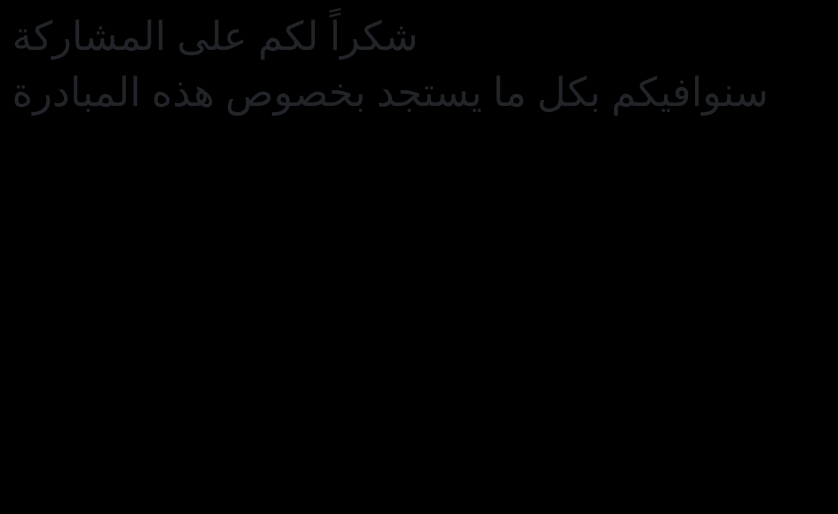
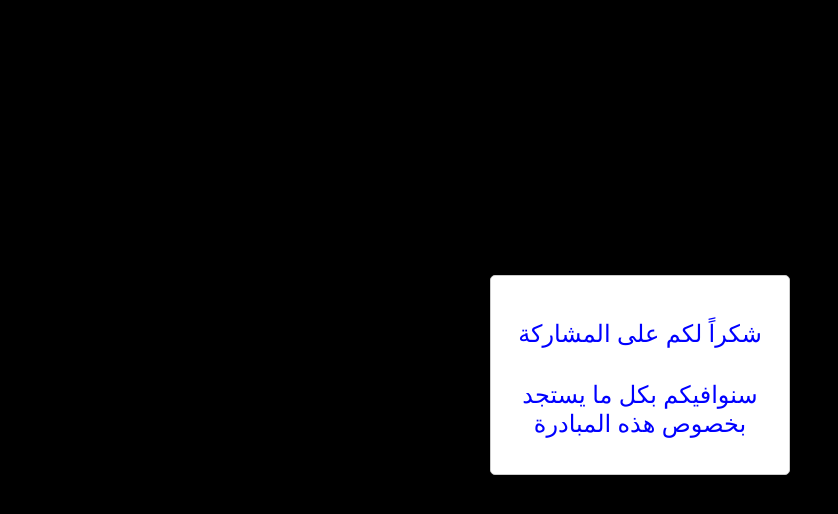
Before and after one commit to SamerSenbol/surveyApp, a PHP site: page /Thanks.php in a window 1280 px wide. Shown: the top 514 px of the page, without its empty margins (0-838 px from the left). Run offline with PHP 8.4, Linux system fonts and the light colour scheme; some libraries are stand-ins or nearby versions.

Commit message:
Adding thanks page.

```diff
--- a/Thanks.php
+++ b/Thanks.php
@@ -3,9 +3,9 @@ include "./includes/html-start.php";
 ?>
 
 <div class="row">
-    <div class="col thanks">
-        <h1>شكراً لكم على المشاركة</h1>
-        <h1>سنوافيكم بكل ما يستجد بخصوص هذه المبادرة</h1>
+    <div class="col-12 thanks">
+        <br><h4>شكراً لكم على المشاركة</h4><br>
+        <h4>سنوافيكم بكل ما يستجد بخصوص هذه المبادرة</h4>
     </div>
 </div>
 
--- a/style.css
+++ b/style.css
@@ -68,6 +68,22 @@ footer h5{
     border-color:white;
     padding: 4px;
 }
+
+.thanks{
+    color: blue;
+    text-align: center;
+    background-color: #FFF;
+    border: 1px solid #CCC;
+    padding: 20px;
+    width: 300px;
+    height: 200px;
+    left: 50%;
+    position: fixed;
+    margin-left: -150px;
+    top: 50%;
+    margin-top: -125px;
+    border-radius: 5px;
+}
 .w3_whatsapp_btn {
     background-image: url('icon.png');
     border: 1px solid rgba(0, 0, 0, 0.1);
```
